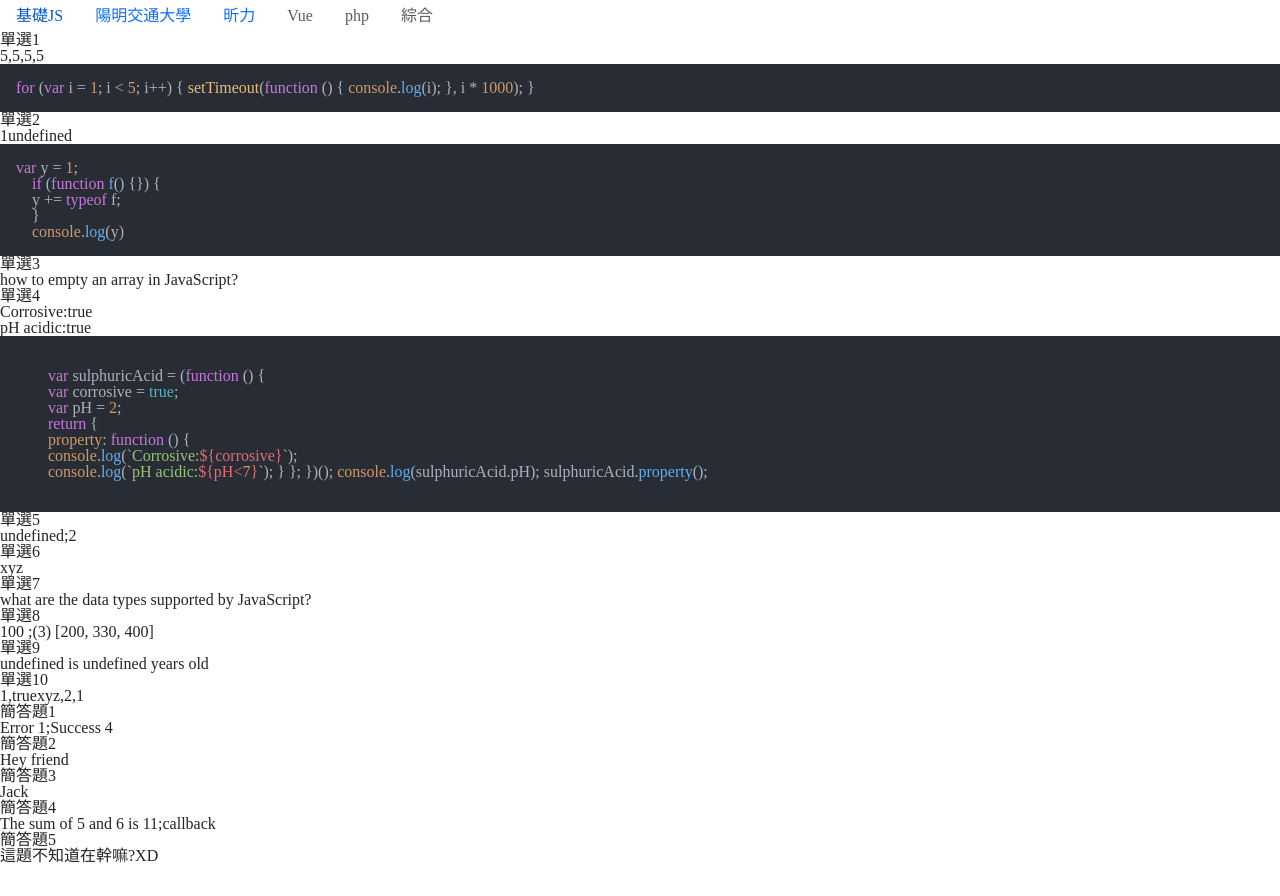
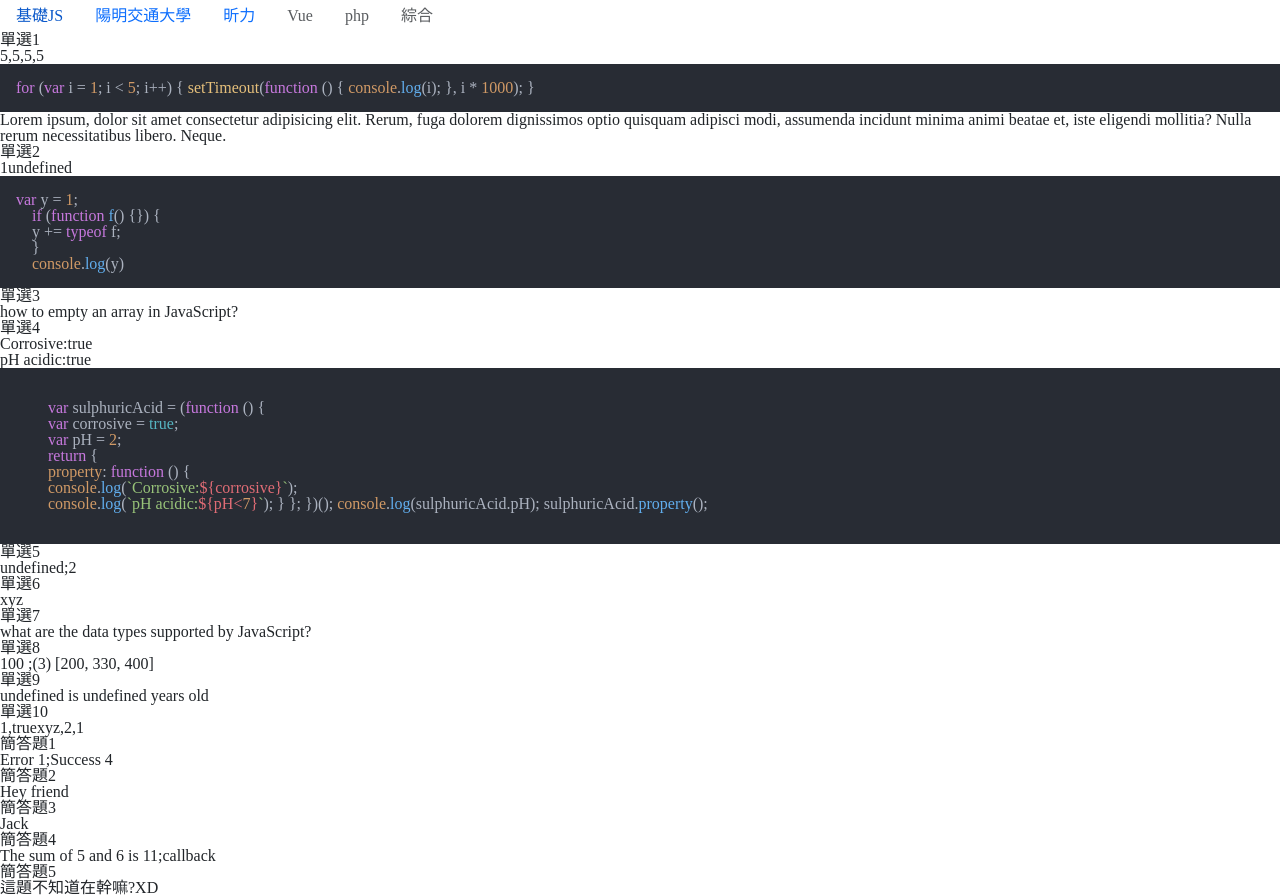
Before and after one commit to brady293/Interview_Question_Bank, a plain HTML site: page src/昕力.html in a window 1280 px wide. Before the commit the page ends 864 px from the top, so only its background shows below. Drawn offline with nearby package versions, Linux system fonts and the light colour scheme; files that its build step writes are made by us from their sources; a web font is replaced by a local one.

Commit message:
增加lorem

```diff
--- a/src/昕力.html
+++ b/src/昕力.html
@@ -13,6 +13,7 @@
     <h1>單選1</h1>
     <p>5,5,5,5</p>
     <pre><code>for (var i = 1; i < 5; i++) { setTimeout(function () { console.log(i); }, i * 1000); }</code></pre>
+    Lorem ipsum, dolor sit amet consectetur adipisicing elit. Rerum, fuga dolorem dignissimos optio quisquam adipisci modi, assumenda incidunt minima animi beatae et, iste eligendi mollitia? Nulla rerum necessitatibus libero. Neque.
     <script>
         for (var i = 1; i < 5; i++) {
             setTimeout(function () {
```
